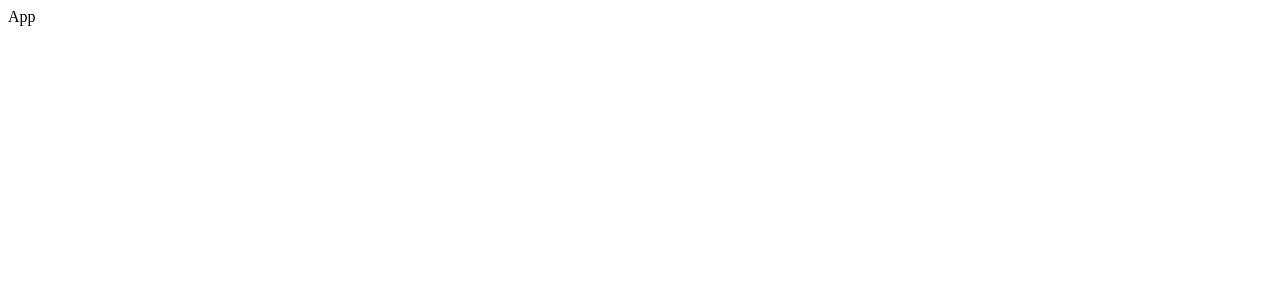
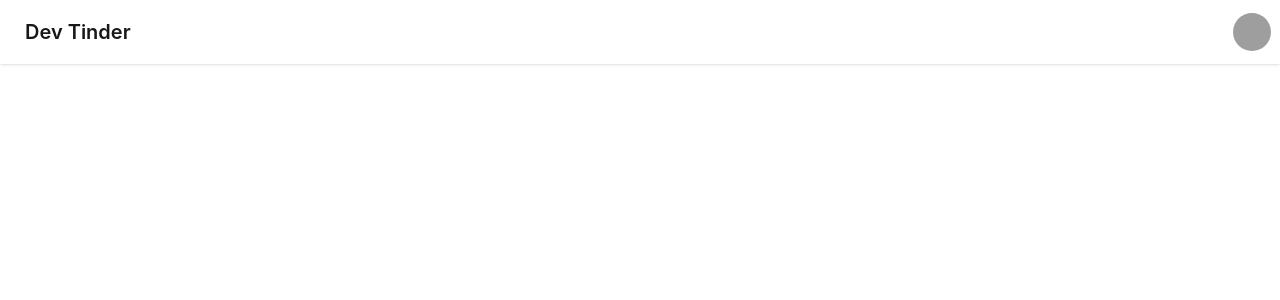
Before and after one commit to suresh-javvadi/node-js-learning-roadmap, a React (Vite) app in the folder dev-tinder-web/: page / in a window 1280 px wide. Shown: the top 300 px of the page. Built offline with nearby package versions, Linux system fonts and the light colour scheme; grey boxes are pictures that could not be loaded.

Commit message:
add tailwind and daisyui setup with navbar and frontend notes

```diff
--- a/dev-tinder-web/package.json
+++ b/dev-tinder-web/package.json
@@ -10,14 +10,17 @@
     "preview": "vite preview"
   },
   "dependencies": {
+    "@tailwindcss/vite": "^4.3.2",
     "react": "^19.2.7",
-    "react-dom": "^19.2.7"
+    "react-dom": "^19.2.7",
+    "tailwindcss": "^4.3.2"
   },
   "devDependencies": {
     "@eslint/js": "^10.0.1",
     "@types/react": "^19.2.17",
     "@types/react-dom": "^19.2.3",
     "@vitejs/plugin-react": "^6.0.3",
+    "daisyui": "^5.6.16",
     "eslint": "^10.6.0",
     "eslint-plugin-react-hooks": "^7.1.1",
     "eslint-plugin-react-refresh": "^0.5.3",
--- a/dev-tinder-web/src/App.jsx
+++ b/dev-tinder-web/src/App.jsx
@@ -1,7 +1,46 @@
 import React from "react";
 
 const App = () => {
-  return <div>App</div>;
+  return (
+    <div className="navbar bg-base-100 shadow-sm">
+      <div className="flex-1">
+        <a className="btn btn-ghost text-xl">Dev Tinder</a>
+      </div>
+      <div className="flex gap-2">
+        <div className="dropdown dropdown-end">
+          <div
+            tabIndex={0}
+            role="button"
+            className="btn btn-ghost btn-circle avatar"
+          >
+            <div className="w-10 rounded-full">
+              <img
+                alt="Tailwind CSS Navbar component"
+                src="https://img.daisyui.com/images/stock/photo-1534528741775-53994a69daeb.webp"
+              />
+            </div>
+          </div>
+          <ul
+            tabIndex="-1"
+            className="menu menu-sm dropdown-content bg-base-100 rounded-box z-1 mt-3 w-52 p-2 shadow"
+          >
+            <li>
+              <a className="justify-between">
+                Profile
+                <span className="badge">New</span>
+              </a>
+            </li>
+            <li>
+              <a>Settings</a>
+            </li>
+            <li>
+              <a>Logout</a>
+            </li>
+          </ul>
+        </div>
+      </div>
+    </div>
+  );
 };
 
 export default App;
--- a/dev-tinder-web/src/index.css
+++ b/dev-tinder-web/src/index.css
@@ -0,0 +1,2 @@
+@import "tailwindcss";
+@plugin "daisyui";
--- a/dev-tinder-web/vite.config.js
+++ b/dev-tinder-web/vite.config.js
@@ -1,7 +1,8 @@
 import { defineConfig } from "vite";
 import react from "@vitejs/plugin-react";
+import tailwindcss from "@tailwindcss/vite";
 
 // https://vite.dev/config/
 export default defineConfig({
-  plugins: [react()],
+  plugins: [react(), tailwindcss()],
 });
```
Also changed, not shown: 2 other files (tests, documents, lock files or other folders).
